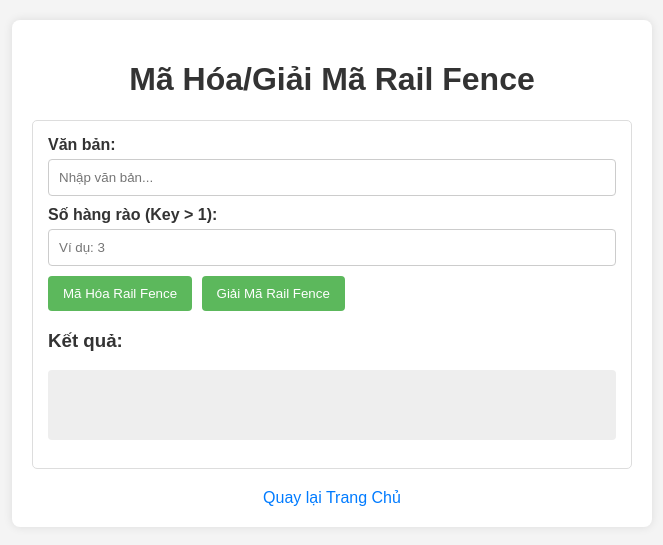
After one commit to HoaqAnh/bmtt-nc-hutech-2280600123, a Flask app: page /railfence in a window 1280 px wide. The commit adds this page. Shown: the top 545 px of the page, without its empty margins (308-971 px from the left). Run offline with Flask 3, Linux system fonts and the light colour scheme.

Commit message:
Add Rail Fence cipher functionality with API endpoints and HTML template

```diff
--- a/lab-02/app.py
+++ b/lab-02/app.py
@@ -1,10 +1,9 @@
-from flask import Flask, request, jsonify, render_template # Thêm render_template
+from flask import Flask, request, jsonify, render_template
 
 app = Flask(__name__)
 
 # --- 1. Logic Mã Hóa Caesar ---
 def caesar_encrypt(text, key_int):
-    """Mã hóa văn bản bằng Caesar cipher."""
     result = ''
     if not isinstance(key_int, int):
         raise ValueError("'key' cho Caesar phải là một số nguyên")
@@ -18,40 +17,33 @@ def caesar_encrypt(text, key_int):
     return result
 
 def caesar_decrypt(text, key_int):
-    """Giải mã văn bản bằng Caesar cipher."""
     if not isinstance(key_int, int):
         raise ValueError("'key' cho Caesar phải là một số nguyên")
     return caesar_encrypt(text, -key_int)
 
 # --- 2. Logic Mã Hóa Vigenère ---
 def vigenere_process_key(key_string):
-    """Chuẩn bị key cho Vigenere: chỉ lấy chữ cái, viết hoa."""
     processed_key = "".join(filter(str.isalpha, key_string)).upper()
     if not processed_key:
         raise ValueError("Key cho Vigenère phải chứa ít nhất một chữ cái.")
     return processed_key
 
 def vigenere_crypt(text, key_string, encrypt=True):
-    """Mã hóa hoặc giải mã văn bản bằng Vigenère cipher."""
     if not isinstance(key_string, str):
         raise ValueError("'key' cho Vigenère phải là một chuỗi.")
-
     processed_key = vigenere_process_key(key_string)
     key_len = len(processed_key)
     result = []
     key_index = 0
-
     for char in text:
         if char.isalpha():
             start_char_ord = ord('a') if char.islower() else ord('A')
             key_char_ord = ord(processed_key[key_index % key_len]) - ord('A')
-
             char_ord = ord(char)
             if encrypt:
                 shifted_ord = (char_ord - start_char_ord + key_char_ord) % 26 + start_char_ord
             else:
                 shifted_ord = (char_ord - start_char_ord - key_char_ord + 26) % 26 + start_char_ord
-
             result.append(chr(shifted_ord))
             key_index += 1
         else:
@@ -59,14 +51,73 @@ def vigenere_crypt(text, key_string, encrypt=True):
     return "".join(result)
 
 def vigenere_encrypt(text, key_string):
-    """Mã hóa văn bản bằng Vigenère cipher."""
     return vigenere_crypt(text, key_string, encrypt=True)
 
 def vigenere_decrypt(text, key_string):
-    """Giải mã văn bản bằng Vigenère cipher."""
     return vigenere_crypt(text, key_string, encrypt=False)
 
-# --- 3. API Endpoints ---
+# --- 3. Logic Mã Hóa Rail Fence ---
+def rail_fence_encrypt(text, rails):
+    """Mã hóa văn bản bằng Rail Fence cipher."""
+    if not isinstance(rails, int):
+        raise ValueError("'key' (số hàng rào) cho Rail Fence phải là một số nguyên.")
+    if rails < 2:
+        raise ValueError("Số hàng rào (key) cho Rail Fence phải lớn hơn hoặc bằng 2.")
+    if rails >= len(text):
+        return text
+
+    fence = [[] for _ in range(rails)]
+    rail = 0
+    direction = 1
+
+    for char in text:
+        fence[rail].append(char)
+        rail += direction
+        if rail == rails - 1 or rail == 0:
+            direction *= -1
+
+    encrypted_text = "".join(["".join(row) for row in fence])
+    return encrypted_text
+
+def rail_fence_decrypt(cipher_text, rails):
+    """Giải mã văn bản bằng Rail Fence cipher."""
+    if not isinstance(rails, int):
+        raise ValueError("'key' (số hàng rào) cho Rail Fence phải là một số nguyên.")
+    if rails < 2:
+        raise ValueError("Số hàng rào (key) cho Rail Fence phải lớn hơn hoặc bằng 2.")
+    if rails >= len(cipher_text):
+        return cipher_text
+
+    text_len = len(cipher_text)
+    fence = [['' for _ in range(text_len)] for _ in range(rails)]
+
+    rail = 0
+    direction = 1
+    for j in range(text_len):
+        fence[rail][j] = '*'
+        rail += direction
+        if rail == rails - 1 or rail == 0:
+            direction *= -1
+
+    index = 0
+    for i in range(rails):
+        for j in range(text_len):
+            if fence[i][j] == '*' and index < text_len:
+                fence[i][j] = cipher_text[index]
+                index += 1
+
+    decrypted_text = []
+    rail = 0
+    direction = 1
+    for j in range(text_len):
+        decrypted_text.append(fence[rail][j])
+        rail += direction
+        if rail == rails - 1 or rail == 0:
+            direction *= -1
+
+    return "".join(decrypted_text)
+
+# --- 4. API Endpoints ---
 
 # == Caesar API Endpoints ==
 @app.route('/api/caesar/encrypt', methods=['POST'])
@@ -74,40 +125,30 @@ def api_caesar_encrypt():
     data = request.get_json()
     if not data or 'text' not in data or 'key' not in data:
         return jsonify({"error": "Vui lòng cung cấp 'text' và 'key' (số nguyên) trong JSON body"}), 400
-
     text = data['text']
     try:
         key = int(data['key'])
     except (ValueError, TypeError):
         return jsonify({"error": "'key' cho Caesar phải là một số nguyên"}), 400
-    if not isinstance(text, str):
-        return jsonify({"error": "'text' phải là một chuỗi"}), 400
-
+    if not isinstance(text, str): return jsonify({"error": "'text' phải là một chuỗi"}), 400
     try:
-        encrypted_text = caesar_encrypt(text, key)
-        return jsonify({"encrypted_text": encrypted_text})
-    except ValueError as e:
-        return jsonify({"error": str(e)}), 400
+        return jsonify({"encrypted_text": caesar_encrypt(text, key)})
+    except ValueError as e: return jsonify({"error": str(e)}), 400
 
 @app.route('/api/caesar/decrypt', methods=['POST'])
 def api_caesar_decrypt():
     data = request.get_json()
     if not data or 'text' not in data or 'key' not in data:
         return jsonify({"error": "Vui lòng cung cấp 'text' và 'key' (số nguyên) trong JSON body"}), 400
-
     text = data['text']
     try:
         key = int(data['key'])
     except (ValueError, TypeError):
         return jsonify({"error": "'key' cho Caesar phải là một số nguyên"}), 400
-    if not isinstance(text, str):
-        return jsonify({"error": "'text' phải là một chuỗi"}), 400
-
+    if not isinstance(text, str): return jsonify({"error": "'text' phải là một chuỗi"}), 400
     try:
-        decrypted_text = caesar_decrypt(text, key)
-        return jsonify({"decrypted_text": decrypted_text})
-    except ValueError as e:
-        return jsonify({"error": str(e)}), 400
+        return jsonify({"decrypted_text": caesar_decrypt(text, key)})
+    except ValueError as e: return jsonify({"error": str(e)}), 400
 
 # == Vigenère API Endpoints ==
 @app.route('/api/vigenere/encrypt', methods=['POST'])
@@ -115,38 +156,67 @@ def api_vigenere_encrypt():
     data = request.get_json()
     if not data or 'text' not in data or 'key' not in data:
         return jsonify({"error": "Vui lòng cung cấp 'text' và 'key' (chuỗi) trong JSON body"}), 400
-
-    text = data['text']
-    key = data['key']
-
-    if not isinstance(text, str) or not isinstance(key, str):
+    text, key_str = data['text'], data['key']
+    if not isinstance(text, str) or not isinstance(key_str, str):
         return jsonify({"error": "'text' và 'key' phải là chuỗi"}), 400
-
     try:
-        encrypted_text = vigenere_encrypt(text, key)
-        return jsonify({"encrypted_text": encrypted_text})
-    except ValueError as e:
-        return jsonify({"error": str(e)}), 400
+        return jsonify({"encrypted_text": vigenere_encrypt(text, key_str)})
+    except ValueError as e: return jsonify({"error": str(e)}), 400
 
 @app.route('/api/vigenere/decrypt', methods=['POST'])
 def api_vigenere_decrypt():
     data = request.get_json()
     if not data or 'text' not in data or 'key' not in data:
         return jsonify({"error": "Vui lòng cung cấp 'text' và 'key' (chuỗi) trong JSON body"}), 400
+    text, key_str = data['text'], data['key']
+    if not isinstance(text, str) or not isinstance(key_str, str):
+        return jsonify({"error": "'text' và 'key' phải là chuỗi"}), 400
+    try:
+        return jsonify({"decrypted_text": vigenere_decrypt(text, key_str)})
+    except ValueError as e: return jsonify({"error": str(e)}), 400
+
+# == Rail Fence API Endpoints ==
+@app.route('/api/railfence/encrypt', methods=['POST'])
+def api_railfence_encrypt():
+    data = request.get_json()
+    if not data or 'text' not in data or 'key' not in data:
+        return jsonify({"error": "Vui lòng cung cấp 'text' và 'key' (số hàng rào) trong JSON body"}), 400
 
     text = data['text']
-    key = data['key']
-
-    if not isinstance(text, str) or not isinstance(key, str):
-        return jsonify({"error": "'text' và 'key' phải là chuỗi"}), 400
+    try:
+        rails = int(data['key'])
+    except (ValueError, TypeError):
+        return jsonify({"error": "'key' (số hàng rào) cho Rail Fence phải là một số nguyên"}), 400
+    if not isinstance(text, str):
+        return jsonify({"error": "'text' phải là một chuỗi"}), 400
 
     try:
-        decrypted_text = vigenere_decrypt(text, key)
+        encrypted_text = rail_fence_encrypt(text, rails)
+        return jsonify({"encrypted_text": encrypted_text})
+    except ValueError as e:
+        return jsonify({"error": str(e)}), 400
+
+@app.route('/api/railfence/decrypt', methods=['POST'])
+def api_railfence_decrypt():
+    data = request.get_json()
+    if not data or 'text' not in data or 'key' not in data:
+        return jsonify({"error": "Vui lòng cung cấp 'text' và 'key' (số hàng rào) trong JSON body"}), 400
+
+    text = data['text']
+    try:
+        rails = int(data['key'])
+    except (ValueError, TypeError):
+        return jsonify({"error": "'key' (số hàng rào) cho Rail Fence phải là một số nguyên"}), 400
+    if not isinstance(text, str):
+        return jsonify({"error": "'text' phải là một chuỗi"}), 400
+
+    try:
+        decrypted_text = rail_fence_decrypt(text, rails)
         return jsonify({"decrypted_text": decrypted_text})
     except ValueError as e:
         return jsonify({"error": str(e)}), 400
 
-# --- 4. Routes cho Giao Diện HTML ---
+# --- 5. Routes cho Giao Diện HTML ---
 @app.route('/')
 def home():
     return render_template('index.html')
@@ -159,6 +229,10 @@ def caesar_page():
 def vigenere_page():
     return render_template('vigenere.html')
 
+@app.route('/railfence')
+def railfence_page():
+    return render_template('railfence.html')
+
 # --- Chạy ứng dụng ---
 if __name__ == '__main__':
     app.run(debug=True, host='0.0.0.0', port=5000)
--- a/lab-02/templates/index.html
+++ b/lab-02/templates/index.html
@@ -60,6 +60,8 @@
             font-size: 1.1em;
             transition: background-color 0.3s ease;
             display: inline-block;
+            width: 80%;
+            box-sizing: border-box;
         }
 
         nav ul li a:hover {
@@ -87,11 +89,12 @@
             <ul>
                 <li><a href="{{ url_for('caesar_page') }}">Mã Hóa/Giải Mã Caesar</a></li>
                 <li><a href="{{ url_for('vigenere_page') }}">Mã Hóa/Giải Mã Vigenère</a></li>
+                <li><a href="{{ url_for('railfence_page') }}">Mã Hóa/Giải Mã Rail Fence</a></li> {# DÒNG MỚI #}
             </ul>
         </nav>
     </div>
     <footer>
-        <p>&copy; 2024 - Công cụ mã hóa đơn giản</p>
+        <p>&copy; 2024-2025 - Công cụ mã hóa đơn giản</p>
     </footer>
 </body>
 
--- /dev/null
+++ b/lab-02/templates/railfence.html
@@ -0,0 +1,165 @@
+<!DOCTYPE html>
+<html lang="vi">
+
+<head>
+    <meta charset="UTF-8">
+    <meta name="viewport" content="width=device-width, initial-scale=1.0">
+    <title>Mã Hóa Rail Fence</title>
+    <style>
+        body {
+            font-family: Arial, sans-serif;
+            margin: 20px;
+            background-color: #f4f4f4;
+            color: #333;
+        }
+
+        .container {
+            background-color: #fff;
+            padding: 20px;
+            border-radius: 8px;
+            box-shadow: 0 0 10px rgba(0, 0, 0, 0.1);
+            max-width: 600px;
+            margin: auto;
+        }
+
+        h1 {
+            color: #333;
+            text-align: center;
+        }
+
+        .form-section {
+            margin-bottom: 20px;
+            padding: 15px;
+            border: 1px solid #ddd;
+            border-radius: 5px;
+        }
+
+        label {
+            display: block;
+            margin-bottom: 5px;
+            font-weight: bold;
+        }
+
+        input[type="text"],
+        input[type="number"] {
+            width: calc(100% - 22px);
+            padding: 10px;
+            margin-bottom: 10px;
+            border: 1px solid #ccc;
+            border-radius: 4px;
+        }
+
+        button {
+            background-color: #5cb85c;
+            color: white;
+            padding: 10px 15px;
+            border: none;
+            border-radius: 4px;
+            cursor: pointer;
+            margin-right: 5px;
+        }
+
+        button:hover {
+            background-color: #4cae4c;
+        }
+
+        pre {
+            background-color: #eee;
+            padding: 10px;
+            border-radius: 4px;
+            white-space: pre-wrap;
+            word-wrap: break-word;
+            min-height: 50px;
+        }
+
+        .error {
+            color: red;
+            font-weight: bold;
+        }
+
+        .home-link {
+            display: block;
+            text-align: center;
+            margin-top: 20px;
+            color: #007bff;
+            text-decoration: none;
+        }
+
+        .home-link:hover {
+            text-decoration: underline;
+        }
+    </style>
+</head>
+
+<body>
+    <div class="container">
+        <h1>Mã Hóa/Giải Mã Rail Fence</h1>
+        <div class="form-section">
+            <label for="railfence-text">Văn bản:</label>
+            <input type="text" id="railfence-text" placeholder="Nhập văn bản...">
+
+            <label for="railfence-key">Số hàng rào (Key > 1):</label>
+            <input type="number" id="railfence-key" placeholder="Ví dụ: 3">
+
+            <button onclick="processRailFence('encrypt')">Mã Hóa Rail Fence</button>
+            <button onclick="processRailFence('decrypt')">Giải Mã Rail Fence</button>
+
+            <h3>Kết quả:</h3>
+            <pre id="railfence-result"></pre>
+        </div>
+        <a href="{{ url_for('home') }}" class="home-link">Quay lại Trang Chủ</a>
+    </div>
+
+    <script>
+        async function processRailFence(action) {
+            const text = document.getElementById('railfence-text').value;
+            const keyInput = document.getElementById('railfence-key');
+            const key = keyInput.value;
+            const resultArea = document.getElementById('railfence-result');
+            resultArea.textContent = '';
+            resultArea.classList.remove('error');
+
+            if (!text || key === '') {
+                resultArea.textContent = 'Lỗi: Vui lòng nhập đầy đủ văn bản và số hàng rào.';
+                resultArea.classList.add('error');
+                return;
+            }
+
+            const keyInt = parseInt(key);
+            if (isNaN(keyInt)) {
+                resultArea.textContent = 'Lỗi: Số hàng rào (key) phải là một số nguyên.';
+                resultArea.classList.add('error');
+                return;
+            }
+            if (keyInt < 2) {
+                resultArea.textContent = 'Lỗi: Số hàng rào (key) phải lớn hơn hoặc bằng 2.';
+                resultArea.classList.add('error');
+                return;
+            }
+
+
+            const apiBaseUrl = `${window.location.protocol}//${window.location.host}`;
+            const endpoint = action === 'encrypt' ? `${apiBaseUrl}/api/railfence/encrypt` : `${apiBaseUrl}/api/railfence/decrypt`;
+
+            try {
+                const response = await fetch(endpoint, {
+                    method: 'POST',
+                    headers: { 'Content-Type': 'application/json' },
+                    body: JSON.stringify({ text: text, key: keyInt })
+                });
+                const data = await response.json();
+                if (response.ok) {
+                    resultArea.textContent = data.encrypted_text || data.decrypted_text || JSON.stringify(data);
+                } else {
+                    resultArea.textContent = 'Lỗi: ' + (data.error || 'Không rõ lỗi từ server.');
+                    resultArea.classList.add('error');
+                }
+            } catch (error) {
+                resultArea.textContent = 'Lỗi kết nối hoặc xử lý: ' + error.message;
+                resultArea.classList.add('error');
+            }
+        }
+    </script>
+</body>
+
+</html>
```
